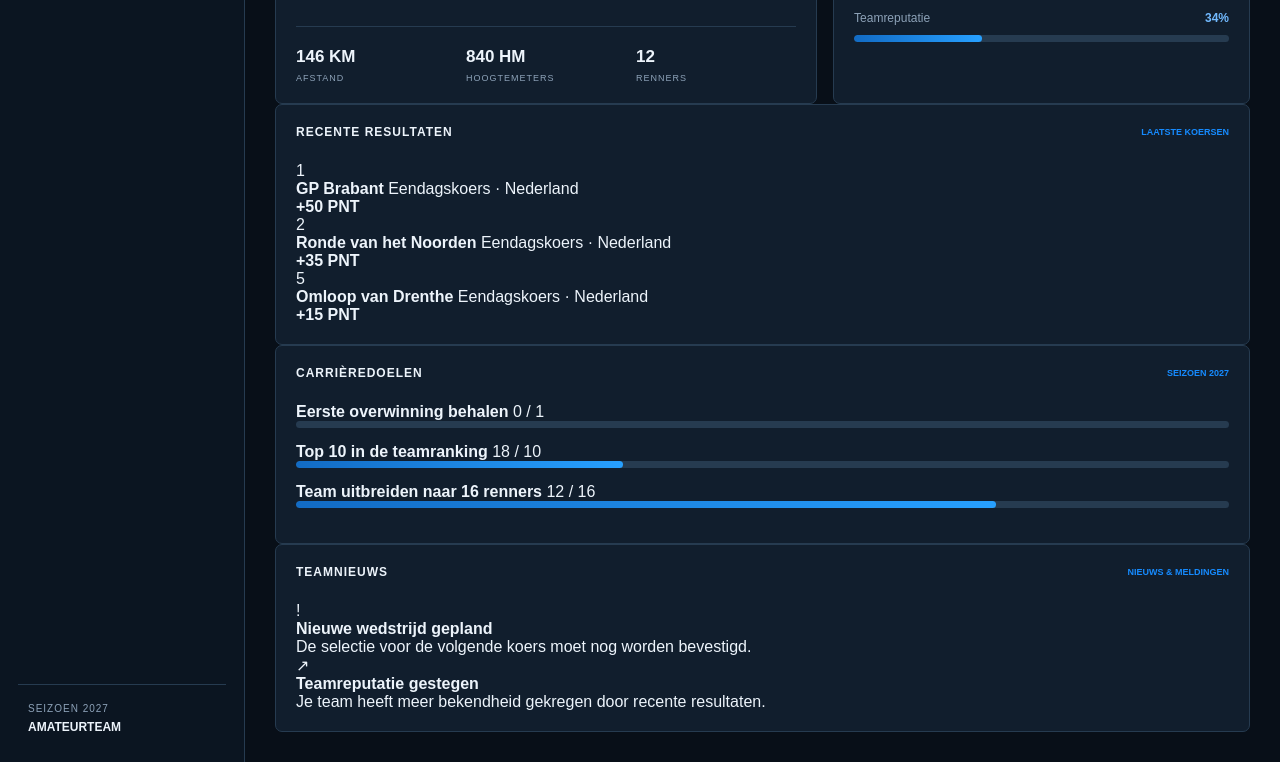
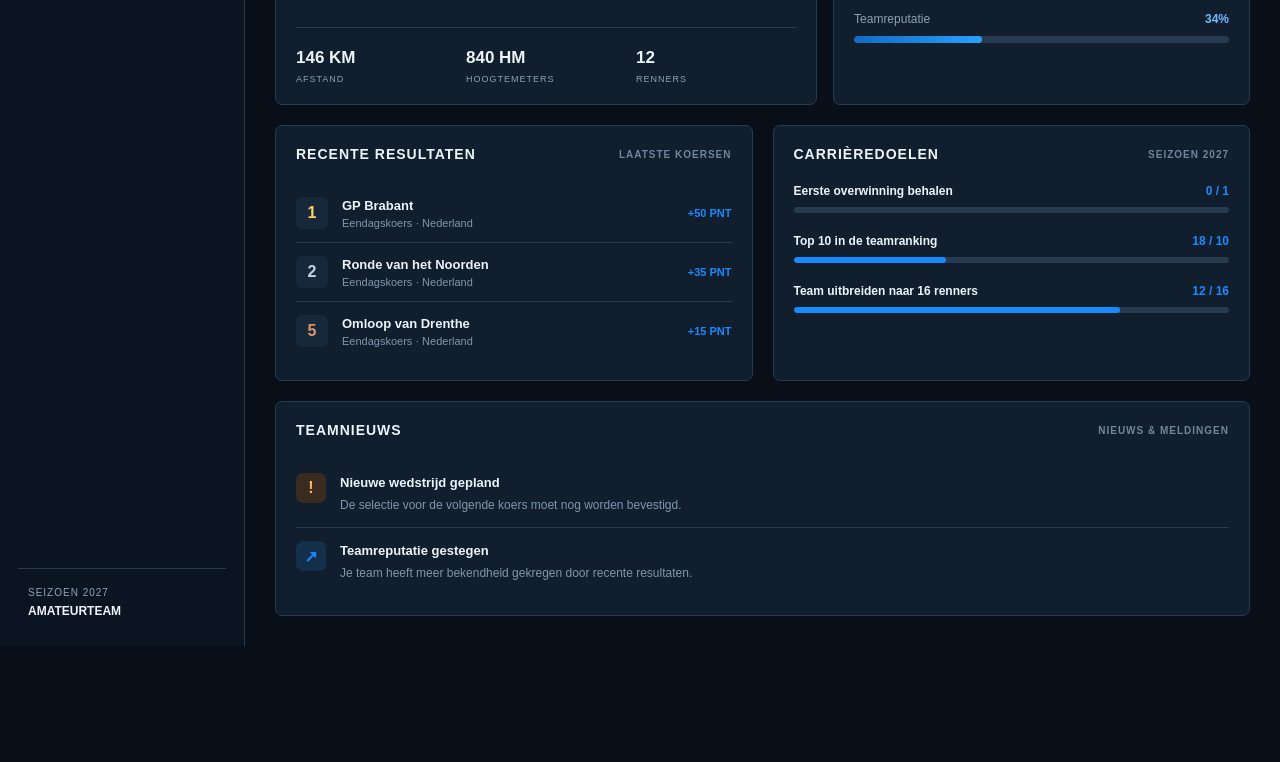
Before and after one commit to mrthierry-prog/race-game, a plain HTML site: page index.html in a window 1280 px wide. Shown: the part 479-1241 px from the top of the page. After the commit the page ends 1125 px from the top, so only its background shows below. Drawn offline with Linux system fonts and the light colour scheme.

Commit message:
Update style.css

```diff
--- a/style.css
+++ b/style.css
@@ -369,3 +369,177 @@ h1 {
         display: none;
     }
 }
+
+/* EXTRA DASHBOARD ONDERDELEN */
+
+.dashboard-lower {
+    display: grid;
+    grid-template-columns: 1fr 1fr;
+    gap: 20px;
+    margin-top: 20px;
+}
+
+.dashboard-lower .panel {
+    min-width: 0;
+}
+
+.panel-heading {
+    display: flex;
+    justify-content: space-between;
+    align-items: center;
+    gap: 12px;
+    margin-bottom: 22px;
+}
+
+.panel-heading h3 {
+    margin: 0;
+    font-size: 14px;
+    letter-spacing: 1px;
+}
+
+.panel-heading span {
+    color: #71869d;
+    font-size: 10px;
+    letter-spacing: 1px;
+}
+
+.result-row {
+    display: flex;
+    align-items: center;
+    gap: 14px;
+    padding: 13px 0;
+    border-bottom: 1px solid #263b50;
+}
+
+.result-row:last-child {
+    border-bottom: none;
+}
+
+.result-position {
+    width: 32px;
+    height: 32px;
+    display: flex;
+    align-items: center;
+    justify-content: center;
+    border-radius: 7px;
+    font-weight: 800;
+    background: #17283a;
+}
+
+.result-position.first {
+    color: #ffd45c;
+}
+
+.result-position.second {
+    color: #c4d3e5;
+}
+
+.result-position.third {
+    color: #d99a65;
+}
+
+.result-info {
+    display: flex;
+    flex-direction: column;
+    gap: 4px;
+    flex: 1;
+}
+
+.result-info strong {
+    font-size: 13px;
+}
+
+.result-info span {
+    color: #8196ad;
+    font-size: 11px;
+}
+
+.result-points {
+    color: #168bff;
+    font-size: 11px;
+}
+
+.goal {
+    margin-bottom: 21px;
+}
+
+.goal-heading {
+    display: flex;
+    justify-content: space-between;
+    gap: 10px;
+    margin-bottom: 9px;
+    font-size: 12px;
+}
+
+.goal-heading span {
+    color: #168bff;
+    font-weight: 700;
+}
+
+.goal .progress {
+    height: 6px;
+    background: #263b50;
+    border-radius: 10px;
+    overflow: hidden;
+}
+
+.goal .progress div {
+    height: 100%;
+    background: #168bff;
+    border-radius: 10px;
+}
+
+.news-panel {
+    grid-column: 1 / -1;
+}
+
+.news-item {
+    display: flex;
+    align-items: flex-start;
+    gap: 14px;
+    padding: 13px 0;
+    border-bottom: 1px solid #263b50;
+}
+
+.news-item:last-child {
+    border-bottom: none;
+}
+
+.news-icon {
+    width: 30px;
+    height: 30px;
+    flex-shrink: 0;
+    display: flex;
+    align-items: center;
+    justify-content: center;
+    border-radius: 7px;
+    background: #392b20;
+    color: #ffb45e;
+    font-weight: 800;
+}
+
+.blue-icon {
+    background: #142f49;
+    color: #168bff;
+}
+
+.news-item strong {
+    font-size: 13px;
+}
+
+.news-item p {
+    margin: 5px 0 0;
+    color: #8196ad;
+    font-size: 12px;
+    line-height: 1.5;
+}
+
+@media (max-width: 800px) {
+    .dashboard-lower {
+        grid-template-columns: 1fr;
+    }
+
+    .news-panel {
+        grid-column: auto;
+    }
+}
```
